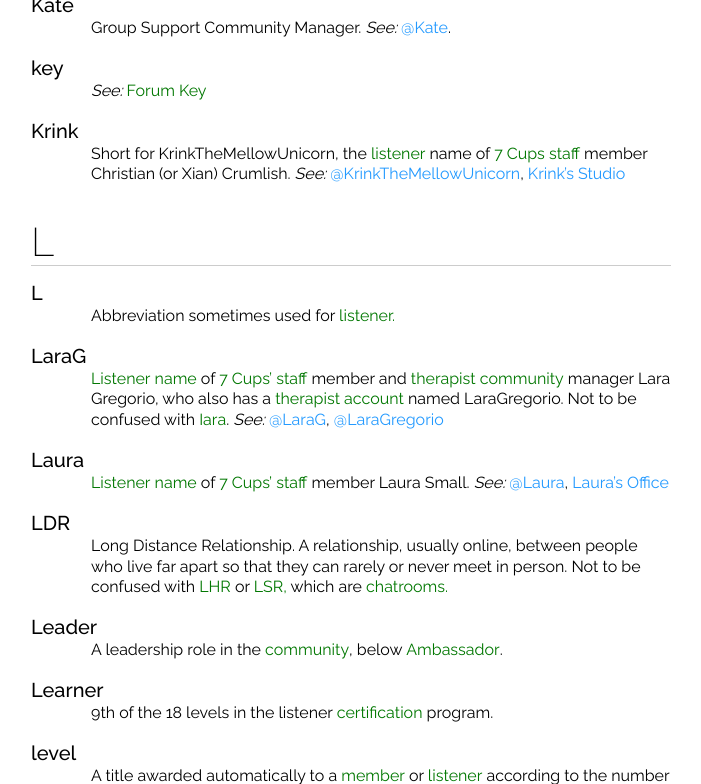
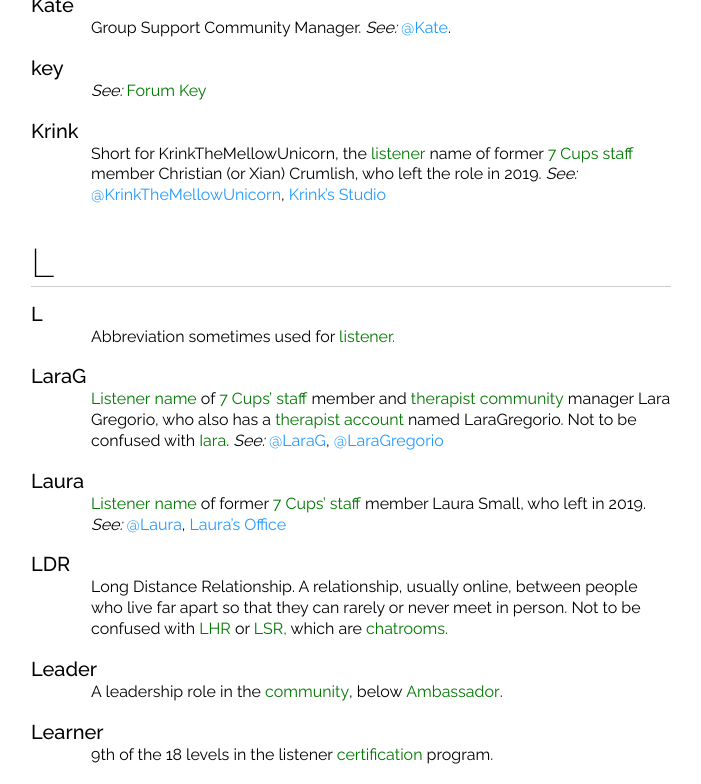
Before and after one commit to RarelyCharlie/rarelycharlie.github.io, a Jekyll site: the page built from glossary-framed.md, in a window 1280 px wide and 900 px high, scrolled down 16279 px, cut to the strip 116-900 px from the top of the window. Shown: the whole strip, without its empty margins (289-990 px from the left). Built offline with Jekyll 4.4.1, drawn with Linux system fonts in a browser that asks for light colours; some of the changed text lies outside the part shown.

Commit message:
update Laura, Krink, Obs

```diff
--- a/_includes/glossary.md
+++ b/_includes/glossary.md
@@ -512,7 +512,7 @@ Group Support Community Manager. _See:_ [@Kate](http://7cups.com/@Kate).
 _See:_ ~~Forum Key~~
 
 # Krink
-Short for KrinkTheMellowUnicorn, the ~~listener~~ name of ~~7 Cups~~ ~~staff~~ member Christian (or Xian) Crumlish.  _See:_ [@KrinkTheMellowUnicorn](http://7cups.com/@KrinkTheMellowUnicorn), [Krink's Studio](https://www.7cups.com/forum/Welcome_27/KrinksStudio_542/)
+Short for KrinkTheMellowUnicorn, the ~~listener~~ name of former ~~7 Cups~~ ~~staff~~ member Christian (or Xian) Crumlish, who left the role in 2019.  _See:_ [@KrinkTheMellowUnicorn](http://7cups.com/@KrinkTheMellowUnicorn), [Krink's Studio](https://www.7cups.com/forum/Welcome_27/KrinksStudio_542/)
 
 
 ## L
@@ -524,7 +524,7 @@ Abbreviation sometimes used for ~~listener.~~
 ~~Listener/listener~~ ~~name~~ of ~~7 Cups'/7 Cups~~ ~~staff~~ member and ~~therapist~~ ~~community~~ manager Lara Gregorio, who also has a ~~therapist~~ ~~account~~ named LaraGregorio. Not to be confused with ~~Iara~~.  _See:_ [@LaraG](http://7cups.com/@LaraG), [@LaraGregorio](http://7cups.com/@LaraGregorio)
 
 # Laura
-~~Listener/listener~~ ~~name~~ of ~~7 Cups'/7 Cups~~ ~~staff~~ member Laura Small. _See:_ [@Laura](http://7cups.com/@Laura), [Laura's Office](https://www.7cups.com/forum/ListenerCommunityampSiteUpdates_38/LaurasOffice_169/)
+~~Listener/listener~~ ~~name~~ of former ~~7 Cups'/7 Cups~~ ~~staff~~ member Laura Small, who left in 2019. _See:_ [@Laura](http://7cups.com/@Laura), [Laura's Office](https://www.7cups.com/forum/ListenerCommunityampSiteUpdates_38/LaurasOffice_169/)
 
 # LDR
 Long Distance Relationship. A relationship, usually online, between people who live far apart so that they can rarely or never meet in person. Not to be confused with ~~LHR~~ or ~~LSR,~~ which are ~~chatrooms./chatroom~~
```
Also changed, not shown: other parts of _includes/glossary.md (+3 -0 lines).
